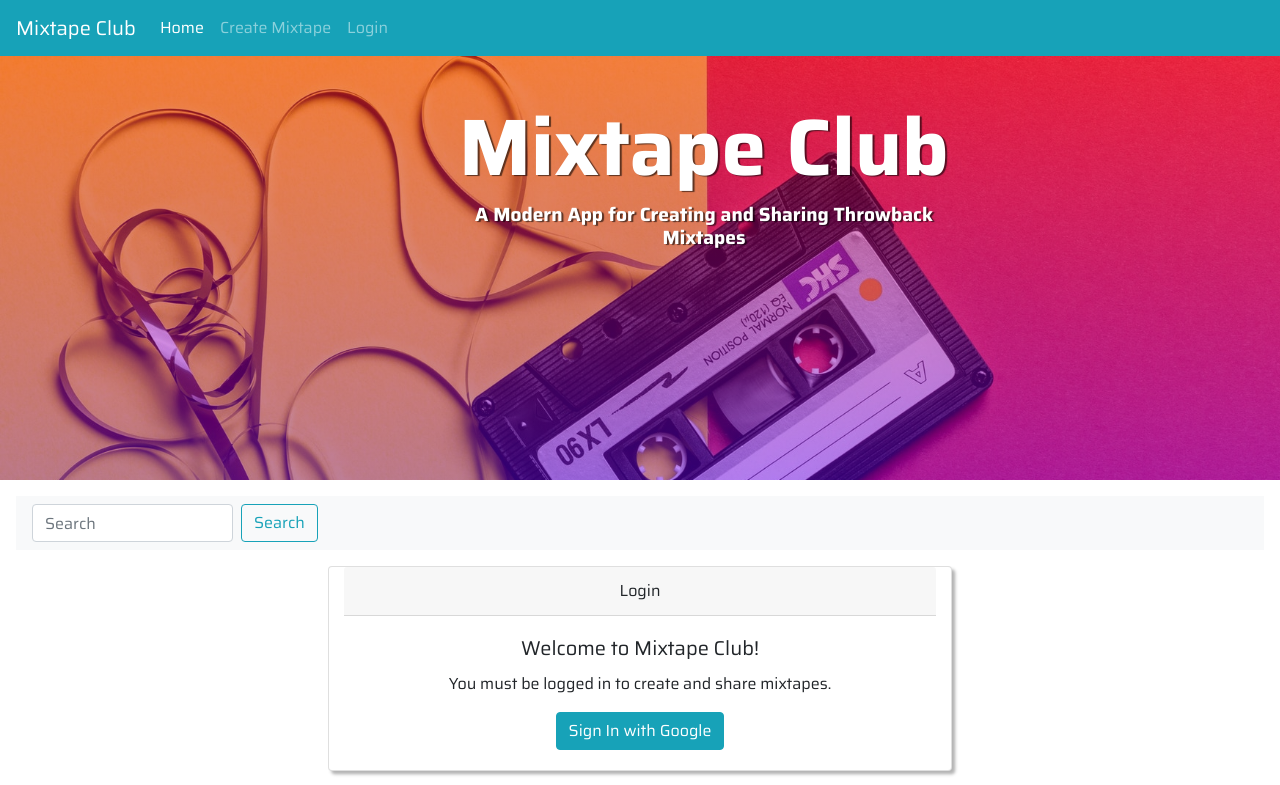
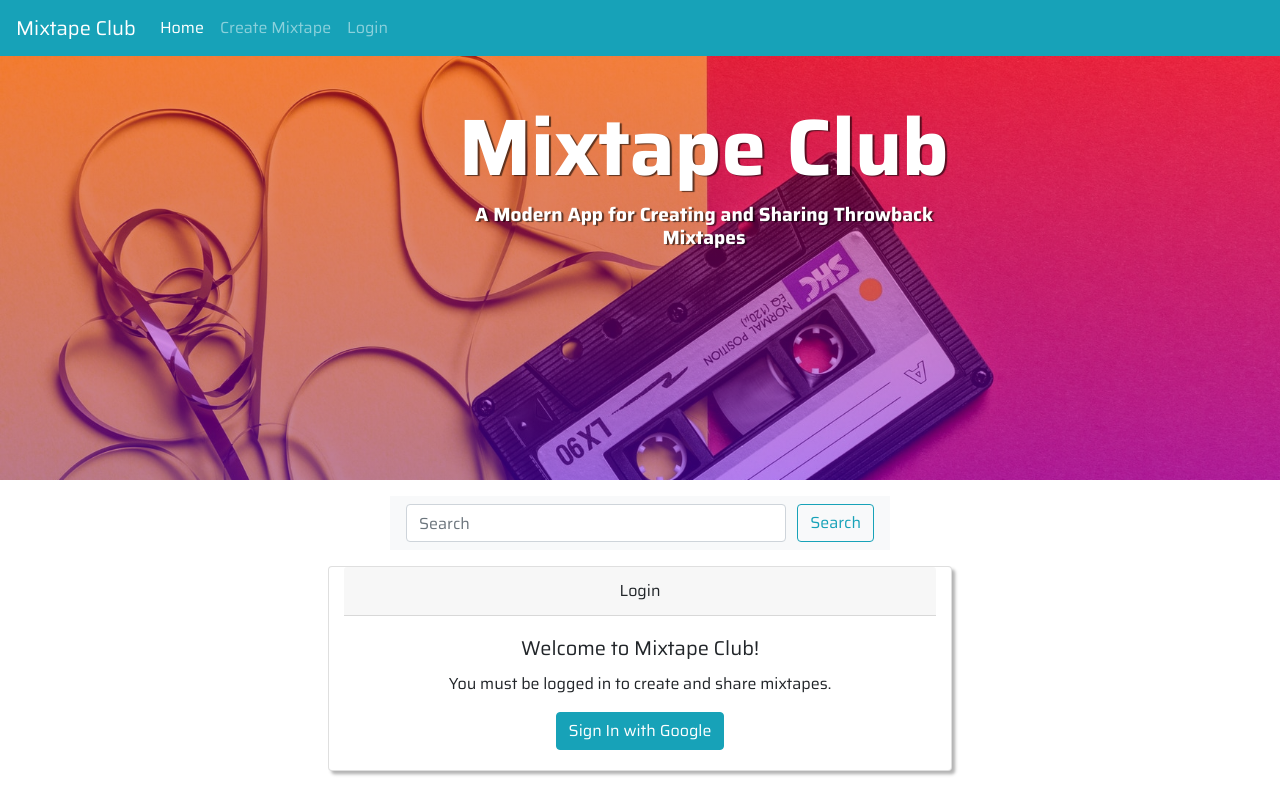
Before and after one commit to operation-sparkle/mixtape-club, a React app: page / in a window 1280 px wide. Shown: the top 785 px of the page. Built offline with nearby package versions, Linux system fonts and the light colour scheme; the HTML template or start-up script is replaced by a standard one.

Commit message:
Change Search component to not be form, take away href redirects for navbar

```diff
--- a/src/App.css
+++ b/src/App.css
@@ -50,6 +50,7 @@
 .search {
   display: block;
   margin: 1rem auto;
+  max-width: 500px;
 }
 
 .search-list {
--- a/src/components/Navbar.jsx
+++ b/src/components/Navbar.jsx
@@ -11,13 +11,13 @@ const Navigation = () => {
             <div className="collapse navbar-collapse" id="navbarSupportedContent">
                 <ul className="navbar-nav mr-auto">
                     <li className="nav-item active">
-                        <a className="nav-link" href="#">Home <span className="sr-only">(current)</span></a>
+                        <a className="nav-link">Home <span className="sr-only">(current)</span></a>
                     </li>
                     <li className="nav-item">
-                        <a className="nav-link" href="#">Create Mixtape</a>
+                        <a className="nav-link">Create Mixtape</a>
                     </li>
                     <li className="nav-item">
-                        <a className="nav-link" href="#">Login</a>
+                        <a className="nav-link">Login</a>
                     </li>
                 </ul>
   </div>
--- a/src/components/Search.jsx
+++ b/src/components/Search.jsx
@@ -2,12 +2,10 @@ import React from 'react';
 const Search = (props) => {
     const {onChange, onSearch} = props;
     return (
-        <nav className="navbar navbar-light bg-light search">
-            <form className="form-inline">
-                <input className="form-control mr-sm-2" onChange={onChange} type="search" placeholder="Search" aria-label="Search"/>
-                    <button className="btn btn-outline-info my-2 my-sm-0" type="submit" onClick={onSearch}>Search</button>
-            </form>
-        </nav>
+        <div className="navbar navbar-light bg-light search">
+            <input onChange={onChange} style={{maxWidth: "380px"}} className="form-control mr-sm-2" type="text" placeholder="Search" aria-label="Search"/>
+            <button className="btn btn-outline-info my-2 my-sm-0" type="submit" onClick={onSearch}>Search</button>
+        </div>
     )
 };
 
```
